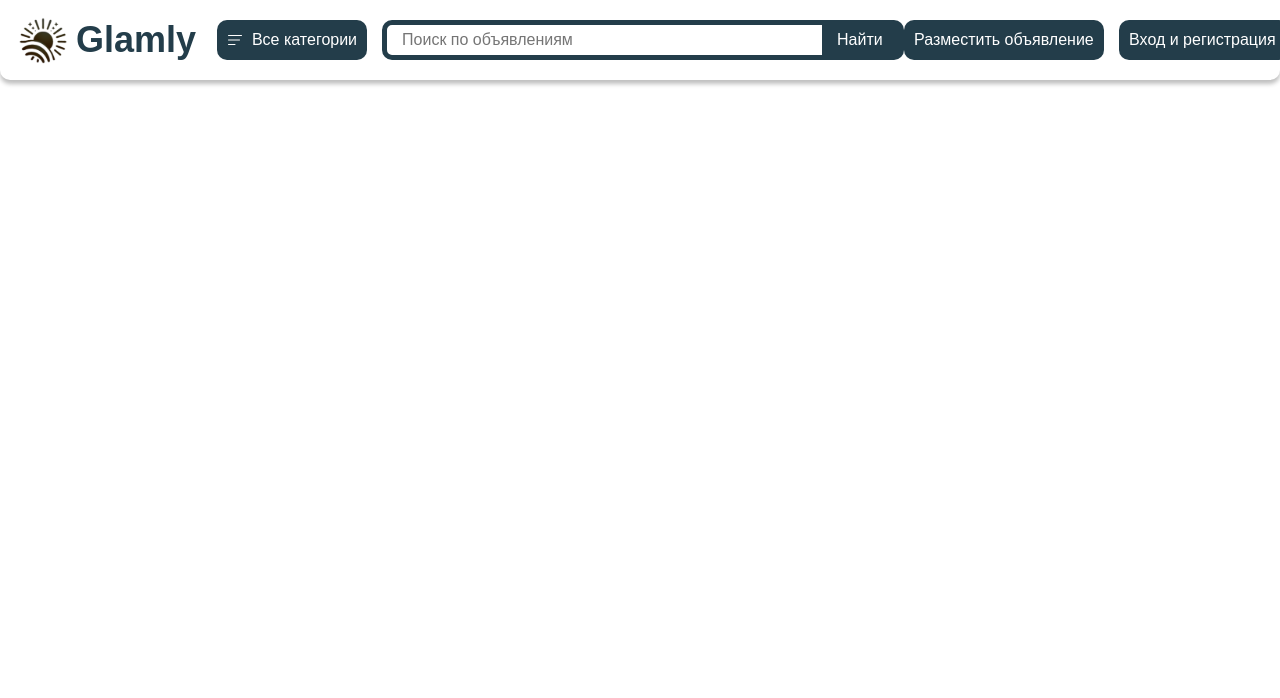
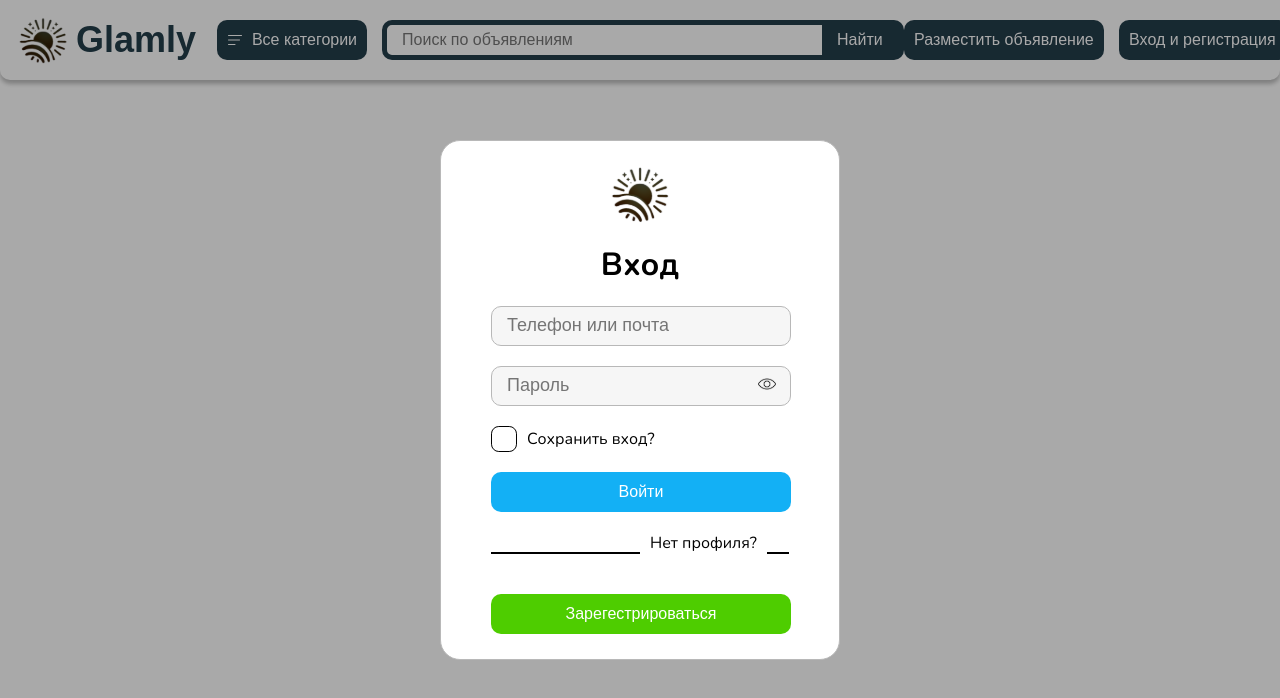
Before and after one commit to Enver111/prod_proj, a React (Create React App) app: page / in a window 1280 px wide. Both pictures are taken after a click on the button "Вход и регистрация". Shown: the top 698 px of the page. Built offline with nearby package versions, Linux system fonts and the light colour scheme.

Commit message:
Added an authorization form

```diff
--- /dev/null
+++ b/src/AutorizationForm/SignInPage/SignInPage.jsx
@@ -0,0 +1,73 @@
+import React from "react";
+import s from "./SignInPage.module.css";
+import LogoIcon from "../../libs/icons/logo.svg";
+import Input from "../../Components/Input/Input";
+import Checkbox from "../../Components/Checkbox/Checkbox";
+import Button from "../../Components/Button";
+
+const SignInPage = () => {
+  return (
+    <div className={s.signIn}>
+      <div className={s.container}>
+        <img className={s.logo} src={LogoIcon} alt="LogoIcon" />
+
+        <h1>Вход</h1>
+        <Input
+          type="text"
+          // value={password}
+          // onChange={handlePasswordChange}
+          placeholder="Телефон или почта"
+          // label="Пароль"
+          name="passwordInput"
+          required
+          inputSizeWidth={300}
+          inputSizeHeight={40}
+          fontSize={18}
+        />
+        <Input
+          type="password"
+          // value={password}
+          // onChange={handlePasswordChange}
+          placeholder="Пароль"
+          // label="Пароль"
+          name="passwordInput"
+          required
+          inputSizeWidth={300}
+          inputSizeHeight={40}
+          fontSize={18}
+        />
+        <div className={s.check}>
+          <Checkbox /> <span>Сохранить вход?</span>
+        </div>
+        <Button
+          size="16"
+          text="Войти"
+          width={300}
+          height={40}
+          radius="10px"
+          backgroundColor="#13B0F5"
+          variant="primary"
+          hoverBackgroundColor="dodgerblue"
+          justifyContent="center"
+        />
+        <div className={s.footer}>
+          <div className={s.line}></div>
+          <span>Нет профиля?</span>
+        </div>
+        <Button
+          size="16"
+          variant="primary"
+          text="Зарегестрироваться "
+          width={300}
+          height={40}
+          radius="10px"
+          backgroundColor="#4ECD00"
+          hoverBackgroundColor="green"
+          justifyContent="center"
+        />
+      </div>
+    </div>
+  );
+};
+
+export default SignInPage;
--- /dev/null
+++ b/src/AutorizationForm/SignInPage/SignInPage.module.css
@@ -0,0 +1,50 @@
+.signIn {
+  position: absolute;
+  background-color: rgba(0, 0, 0, 0.336);
+  width: 100%;
+  height: 100%;
+  left: 0;
+  display: flex;
+  justify-content: center;
+  align-items: center;
+}
+
+.container {
+  padding: 25px 50px;
+  width: 400px;
+  box-sizing: border-box;
+  border: 1px solid rgb(184, 184, 184);
+  border-radius: 20px;
+  background: rgb(255, 255, 255);
+  display: flex;
+  flex-direction: column;
+  gap: 20px;
+}
+.container h1 {
+  text-align: center;
+  margin: 0;
+}
+.logo {
+  width: 60px;
+  margin: auto;
+}
+.check {
+  display: flex;
+  align-items: center;
+  gap: 10px;
+}
+.footer {
+  position: relative;
+  padding: 20px 0;
+  text-align: center;
+}
+.footer span {
+  position: absolute;
+  top: 0;
+  background-color: white;
+  padding: 0 10px;
+  text-align: center;
+}
+.line {
+  border: 1px solid rgb(0, 0, 0);
+}
--- a/src/Header/Header.jsx
+++ b/src/Header/Header.jsx
@@ -7,9 +7,15 @@ import Close from "../libs/icons/close.svg";
 import s from "./Header.module.css";
 import CategoryMenu from "../CategoryMenu/CategoryMenu";
 import Logo from "../Components/Logo/Logo";
+import SignInPage from "../AutorizationForm/SignInPage/SignInPage";
 
 const Header = () => {
   const [showCategories, setShowCategories] = useState(false);
+  const [signIn, setSignIn] = useState(false);
+
+  const handleSignInClick = () => {
+    setSignIn(!signIn);
+  };
 
   const handleCategoriesClick = () => {
     console.log("Enver");
@@ -67,9 +73,11 @@ const Header = () => {
           height={40}
           radius="10px"
           hoverBackgroundColor="rgba(13, 44, 59, 1)"
+          onClick={handleSignInClick}
         />
       </div>
       {showCategories && <CategoryMenu />}
+      {signIn && <SignInPage />}
     </header>
   );
 };
```
